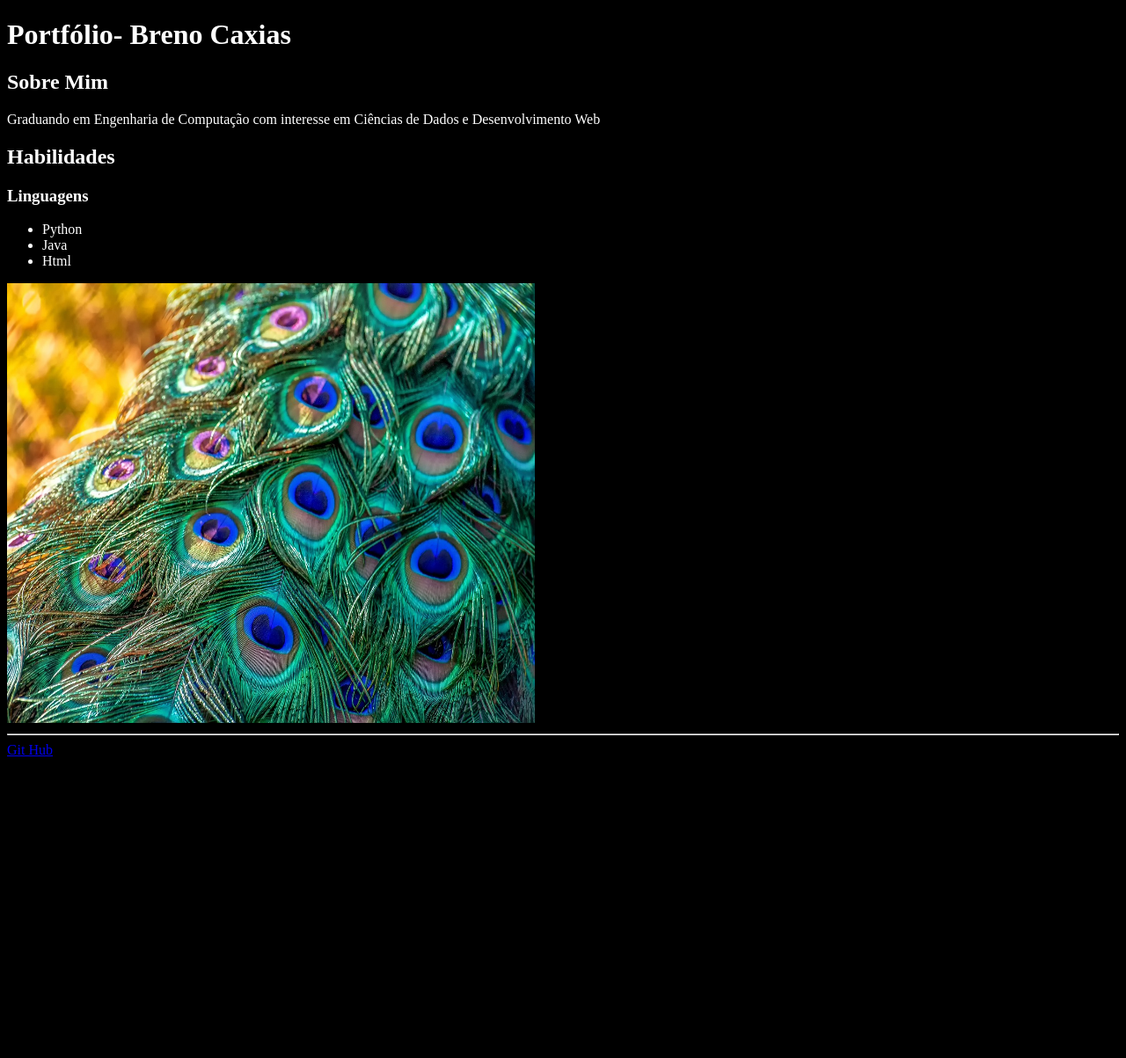
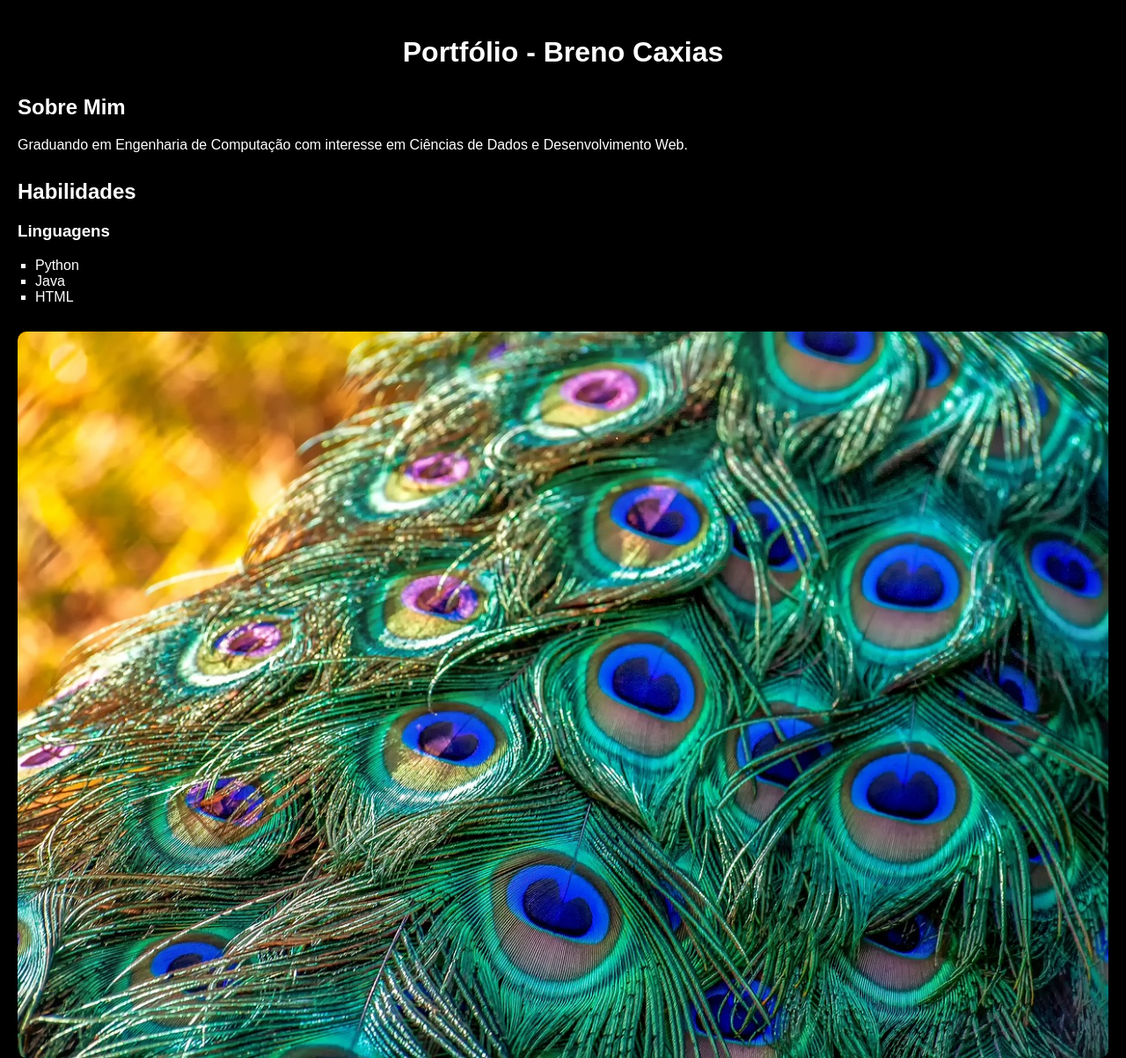
Before and after one commit to brenocaxias/Tec-Web, a plain HTML site: page portfolio1/index.html in a window 1280 px wide. Shown: the top 1203 px of the page at 88% size. Before the commit the page ends 870 px from the top, so only its background shows below. Drawn offline with Linux system fonts and the light colour scheme.

Commit message:
atualizacao

```diff
--- a/portfolio1/index.html
+++ b/portfolio1/index.html
@@ -1,31 +1,82 @@
 <!DOCTYPE html>
-<html lang="en">
+<html lang="pt-br">
 <head>
     <meta charset="UTF-8">
     <meta name="viewport" content="width=device-width, initial-scale=1.0">
-    <title>Portfólio</title>
+    <title>Portfólio - Breno Caxias</title>
+    <style>
+        body {
+            background-color: #000;
+            color: #fff;
+            font-family: Arial, sans-serif;
+            margin: 0;
+            padding: 20px;
+        }
+
+        header {
+            text-align: center;
+            margin-bottom: 30px;
+        }
+
+        img {
+            max-width: 100%;
+            height: auto;
+            display: block;
+            margin: 20px auto;
+            border-radius: 10px;
+        }
+
+        section {
+            margin-bottom: 30px;
+        }
+
+        ul {
+            list-style-type: square;
+            padding-left: 20px;
+        }
+
+        a {
+            color: #1e90ff;
+            text-decoration: none;
+            font-weight: bold;
+        }
+
+        hr {
+            border: 0;
+            height: 1px;
+            background-color: #444;
+            margin: 40px 0;
+        }
+    </style>
 </head>
 <body>
-    <h1>Portfólio- Breno Caxias</h1>
+
+    <header>
+        <h1>Portfólio - Breno Caxias</h1>
+    </header>
+
+    <section>
         <h2>Sobre Mim</h2>
-    <p>Graduando em Engenharia de Computação com interesse em Ciências de Dados e Desenvolvimento Web</p>
+        <p>Graduando em Engenharia de Computação com interesse em Ciências de Dados e Desenvolvimento Web.</p>
+    </section>
+
+    <section>
         <h2>Habilidades</h2>
         <h3>Linguagens</h3>
         <ul>
             <li>Python</li>
             <li>Java</li>
-        <li>Html</li>
+            <li>HTML</li>
         </ul>
-    <img src="./peacock-3465442_1280.jpg" alt="Imagem Pavão" width="600px" height="500px">
-    <style>
-        body{
-            background-color: black;
-        }
-        h1,h2,p,h3,ul,li{
-            color: white;
-        }
-    </style>
+    </section>
+
+    <img src="./peacock-3465442_1280.jpg" alt="Imagem de um pavão ">
+
     <hr>
-    <a href="https://github.com/brenocaxias/Tec-Web" target="_blank">Git Hub </a>
+
+    <footer>
+        <p>Confira meu repositório no <a href="https://github.com/brenocaxias/Tec-Web" target="_blank">GitHub</a></p>
+    </footer>
+
 </body>
 </html>
```
Lines whose indentation alone changed are shown as unchanged.
